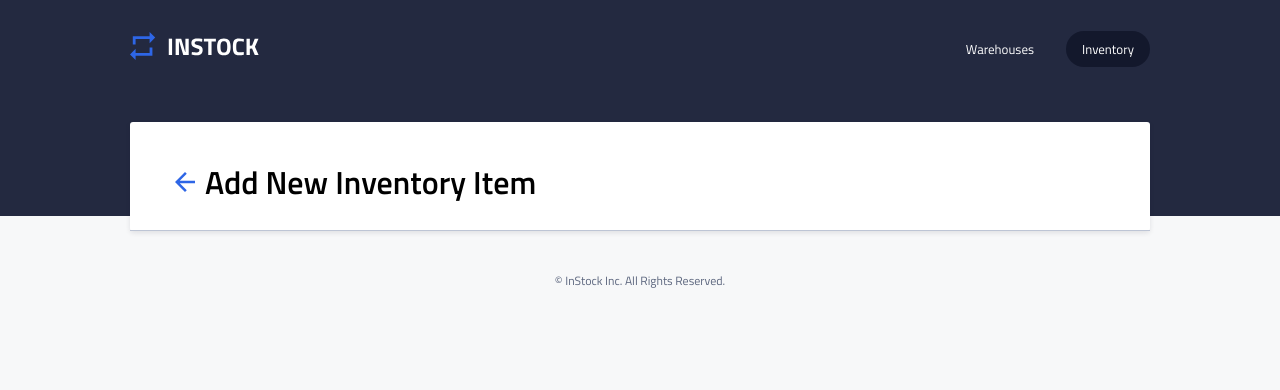
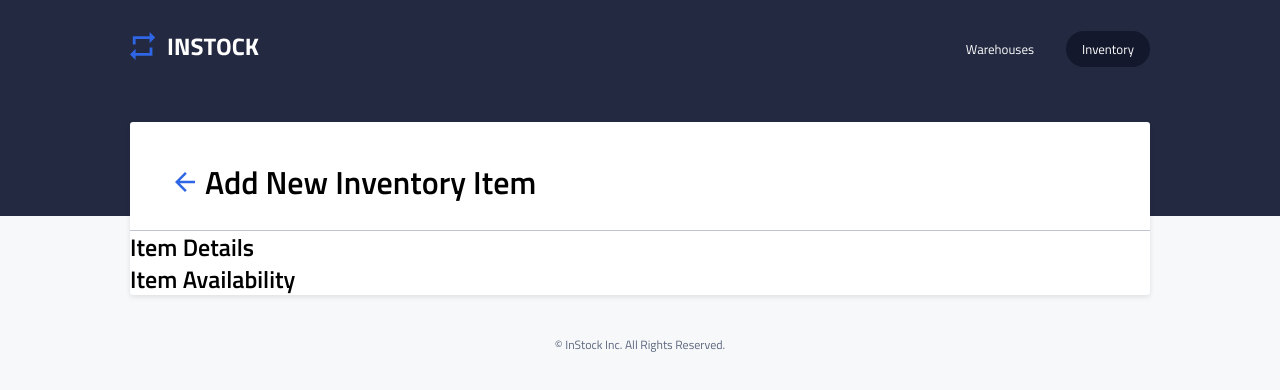
Before and after one commit to olivia-onuk/instock-full-stack-attack, a React (Vite) app: page /inventory/add in a window 1280 px wide. Shown: the top 390 px of the page. Built offline with nearby package versions, Linux system fonts and the light colour scheme.

Commit message:
added the form component and started structuring the form

```diff
--- /dev/null
+++ b/src/components/InventoryForm/InventoryForm.jsx
@@ -0,0 +1,27 @@
+import { Link } from "react-router-dom";
+import arrowBackIcon from "../../assets/icons/arrow_back-24px.svg";
+import "./InventoryForm.scss";
+
+function InventoryForm({ formtype }) {
+
+const handleSubmit = () =>{
+
+}
+
+return (
+    <form id={formtype} className="form" onSubmit={handleSubmit}>
+      <div className="inventory-form-main">
+        <div className="inventory-form__column">
+          <h2>Item Details</h2>
+          <div className=""></div>
+        </div>
+        <div className="inventory-form__column">
+          <h2>Item Availability</h2>
+        </div>
+      </div>
+      <div className="inventory-form__buttons"></div>
+    </form>
+  );
+}
+
+export default InventoryForm;
--- /dev/null
+++ b/src/components/InventoryForm/InventoryForm.scss
@@ -0,0 +1,4 @@
+@use "../../styles/partials/global" as *;
+@use "../../styles/partials/font" as *;
+@use "../../styles/partials/variables" as *;
+@use "../../styles/partials/mixins" as *;
--- a/src/pages/InventoryAdd/InventoryAdd.jsx
+++ b/src/pages/InventoryAdd/InventoryAdd.jsx
@@ -1,10 +1,12 @@
 import "./InventoryAdd.scss";
 import FormHero from "../../components/FormHero/FormHero";
+import InventoryForm from "../../components/InventoryForm/InventoryForm";
 
 function InventoryAdd() {
   return (<>
     <div className=" main inventroy-add">
       <FormHero title={"Add New Inventory Item"}/>
+      <InventoryForm formtype={"addInventoryForm"}/>
     </div>
   </>);
 }
--- a/src/styles/partials/_variables.scss
+++ b/src/styles/partials/_variables.scss
@@ -18,6 +18,6 @@ $input-height-mobile: 2.25rem;
 $input-height-tablet: 2.375rem;
 $button-width-tablet: 10.5rem;
 
-$mobile-padding: 1rem;
+$mobile-padding: 1.5rem;
 $tablet-padding: 2rem;
 $desktop-padding: 2.5rem;
```
